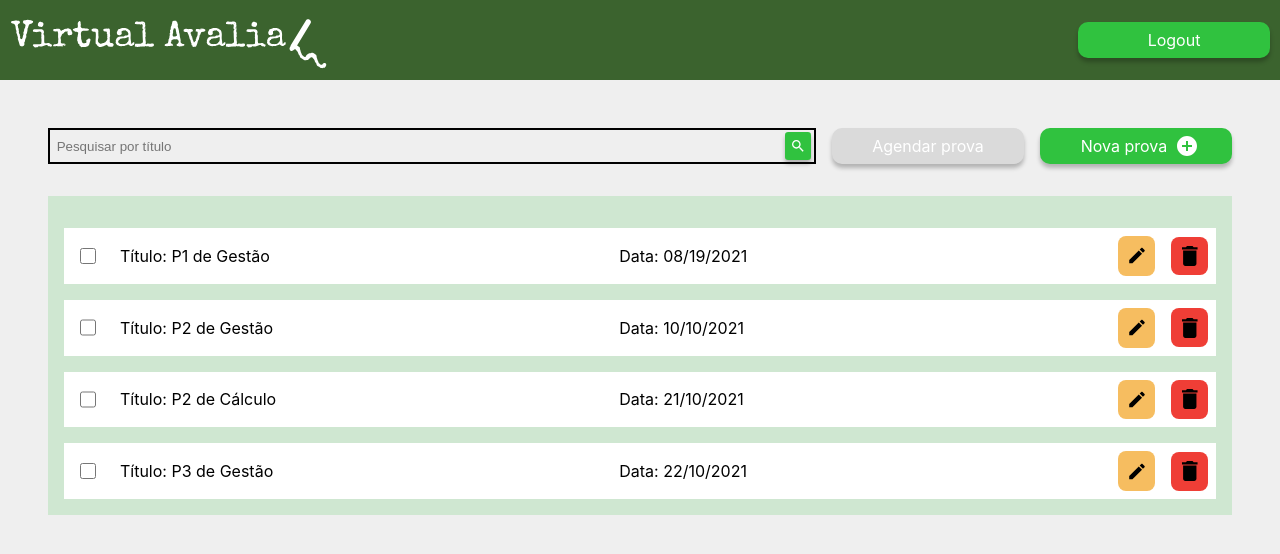
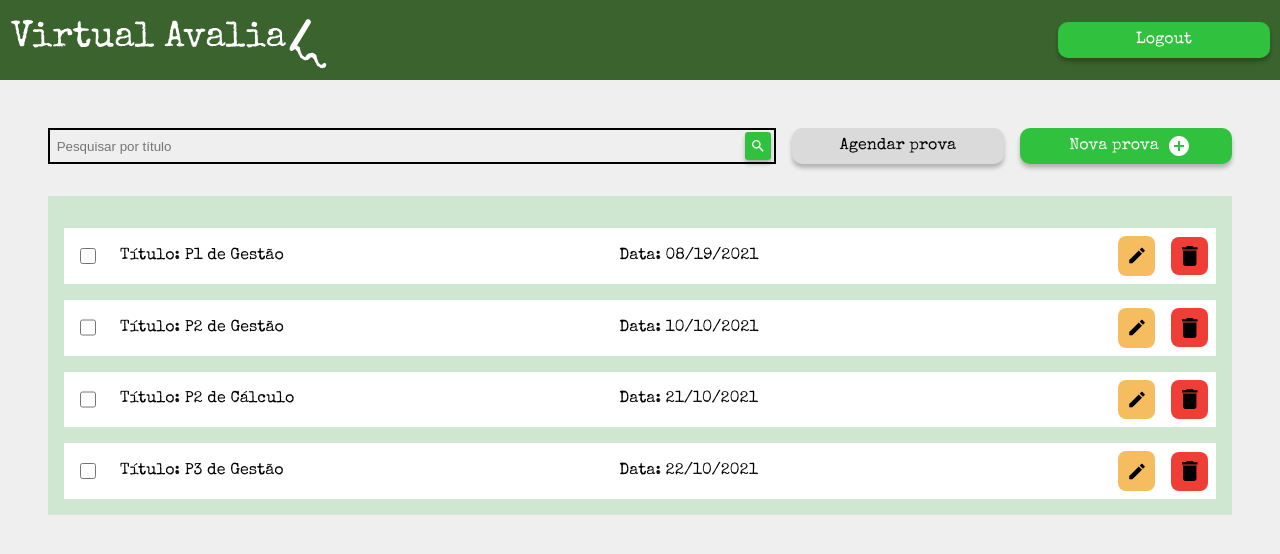
Before and after one commit to anabcuelbas/virtual-avalia, a React (Create React App) app: page /virtual-avalia/admin-tests in a window 1280 px wide. Shown: the top 554 px of the page. Built offline with nearby package versions, Linux system fonts and the light colour scheme.

Commit message:
Adiciona fonte especial e arruma uns bugs

```diff
--- a/public/index.html
+++ b/public/index.html
@@ -3,6 +3,9 @@
   <head>
     <meta charset="utf-8" />
     <link rel="icon" href="%PUBLIC_URL%/favicon.ico" />
+    <link rel="preconnect" href="https://fonts.googleapis.com">
+    <link rel="preconnect" href="https://fonts.gstatic.com" crossorigin>
+    <link href="https://fonts.googleapis.com/css2?family=Special+Elite&display=swap" rel="stylesheet">
     <meta name="viewport" content="width=device-width, initial-scale=1" />
     <meta name="theme-color" content="#000000" />
     <meta
--- a/src/components/styles/Buttons.css
+++ b/src/components/styles/Buttons.css
@@ -21,17 +21,14 @@
 }
 
 .long-button {
-    width: 12rem;
+    width: 13rem;
     cursor: pointer;
     border-radius: 10px;
     text-decoration: none;
+    font-family: 'Special Elite';
     display: flex;
     align-items: center;
     justify-content: center;
     box-shadow: 0px 4px 4px rgb(0, 0, 0, 0.25);
+    padding: 2px;
 }
-
-.long-button p {
-    text-decoration: none;
-    color: #FFFFFF;
-}
--- a/src/components/styles/Table.css
+++ b/src/components/styles/Table.css
@@ -5,6 +5,7 @@
     flex-direction: column;
     justify-content: center;
     align-items: center;
+    font-family: 'Special Elite';
 }
 
 .table-background {
--- a/src/constants/Typography.js
+++ b/src/constants/Typography.js
@@ -3,6 +3,7 @@ import styled from "styled-components";
 const H1 = styled.h1`
     text-align: center;
     font-size: 32px;
+    font-family: Special Elite;
 `;
 
 export default H1;
--- a/src/modules/admin/questionsDatabase/QuestionsDatabase.page.js
+++ b/src/modules/admin/questionsDatabase/QuestionsDatabase.page.js
@@ -22,10 +22,11 @@ export const QuestionsDatabase = () => {
                 />
                 <div className='button-container'>
                     <LongButton
-                        path='/'
+                        path='/admin-create-question'
                         name='Cadastrar questão'
                         backgroundColor='#30C23F'
                         textColor='white'
+                        icon
                     />
                 </div>
             </div>
```
